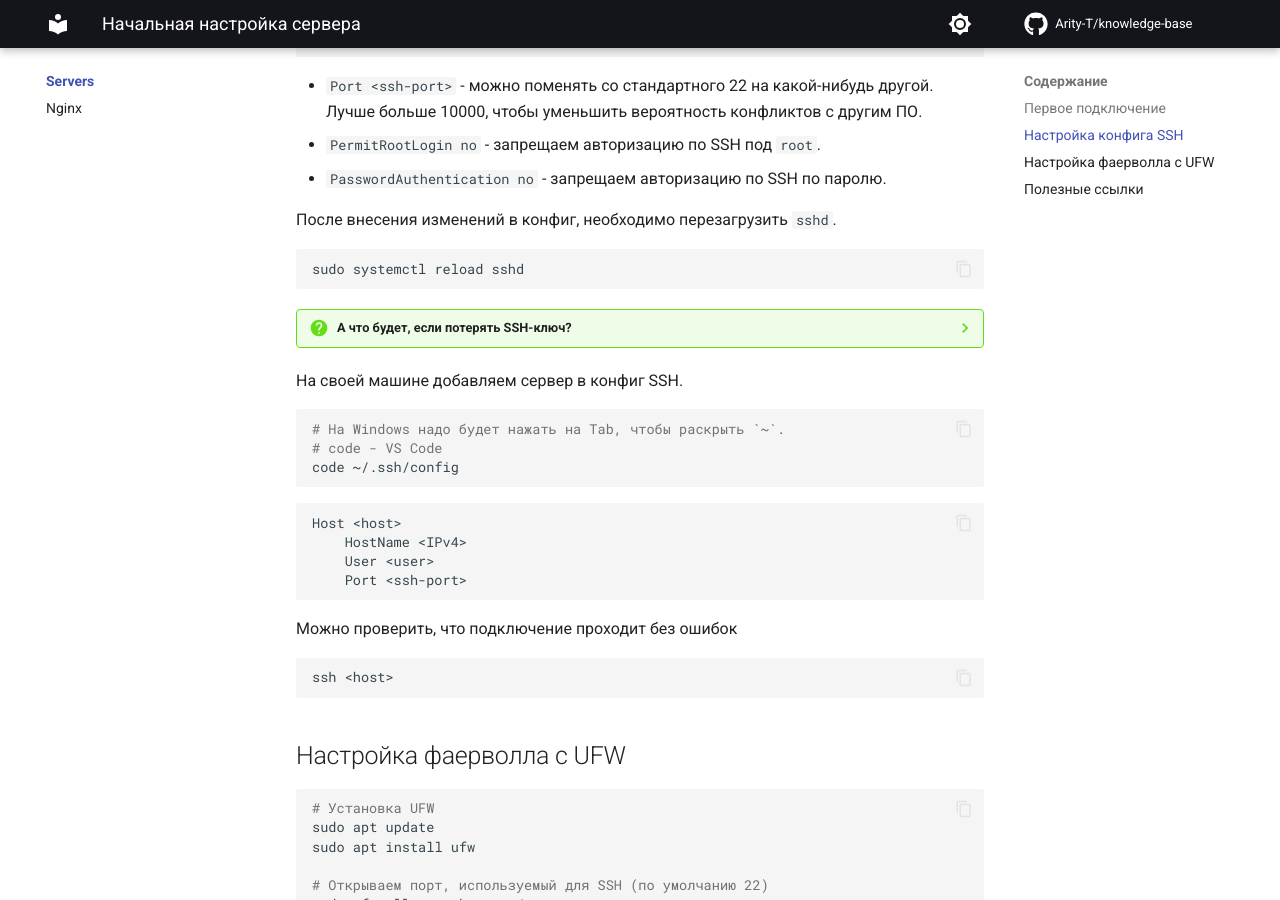
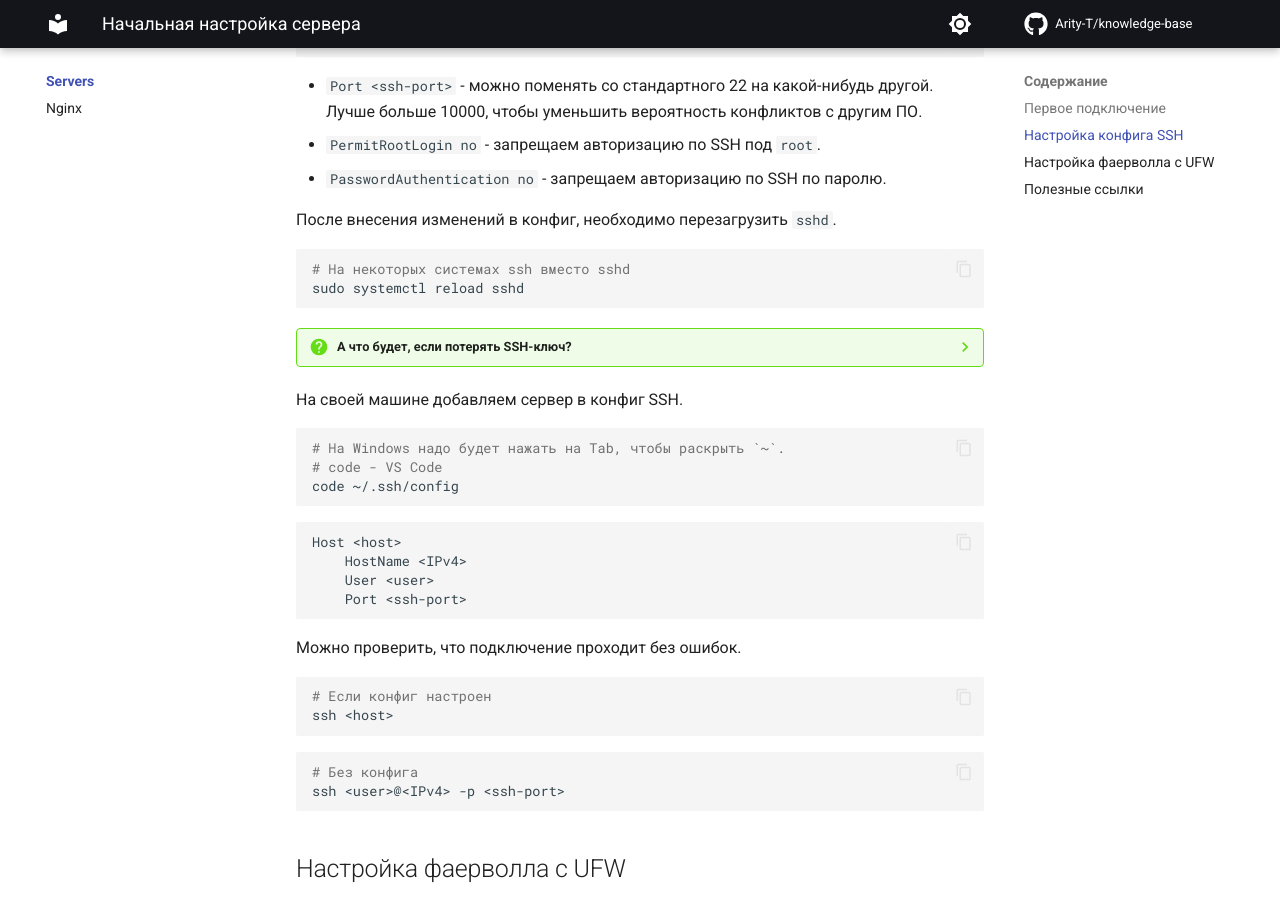
Before and after one commit to Arity-T/knowledge-base, an MkDocs documentation site: the page built from docs/servers/index.md, in a window 1280 px wide and 900 px high, scrolled down 1285 px. Built offline with MkDocs 1.6.1 and Material for MkDocs 9.7.7, drawn with Linux system fonts in a browser that asks for light colours; comment, search, counter and statistics services are not loaded.

Commit message:
Пометки про ssh

````diff
--- a/docs/servers/index.md
+++ b/docs/servers/index.md
@@ -59,6 +59,7 @@ sudo nano /etc/ssh/sshd_config
 
 После внесения изменений в конфиг, необходимо перезагрузить `sshd`.
 ```sh
+# На некоторых системах ssh вместо sshd
 sudo systemctl reload sshd
 ```
 
@@ -82,9 +83,14 @@ Host <host>
     Port <ssh-port>
 ```
 
-Можно проверить, что подключение проходит без ошибок
+Можно проверить, что подключение проходит без ошибок.
 ```sh
+# Если конфиг настроен
 ssh <host>
+```
+```sh
+# Без конфига
+ssh <user>@<IPv4> -p <ssh-port>
 ```
 
 ## Настройка фаерволла c UFW
````
